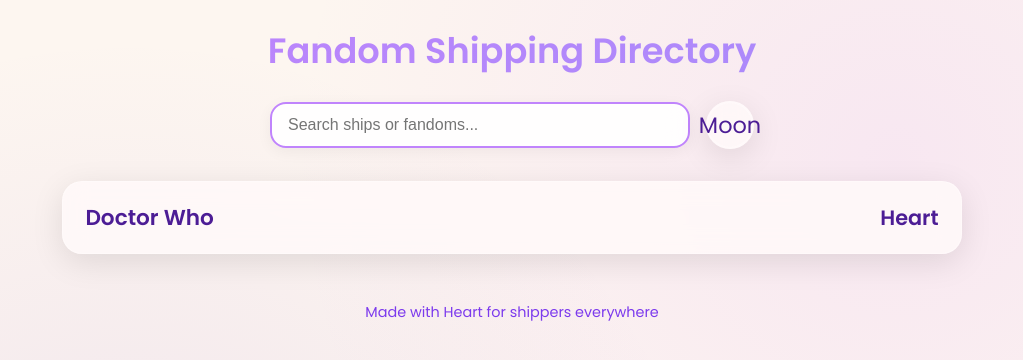
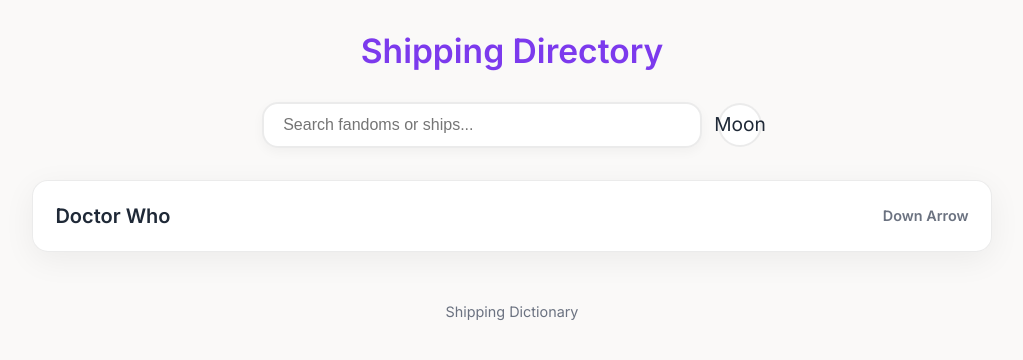
Before and after one commit to paintedbirdsinflowers/Shipping-Dictionary, a plain HTML site: page index.html in a window 1280 px wide. Shown: the whole page, without its empty margins (128-1151 px from the left). Drawn offline with Linux system fonts and the light colour scheme.

Commit message:
Update styles and content in index.html

```diff
--- a/index.html
+++ b/index.html
@@ -4,29 +4,28 @@
   <meta charset="UTF-8" />
   <meta name="viewport" content="width=device-width, initial-scale=1.0" />
   <title>Shipping Directory</title>
-  <link href="https://fonts.googleapis.com/css2?family=Poppins:wght@400;500;600&display=swap" rel="stylesheet">
+  <link href="https://fonts.googleapis.com/css2?family=Inter:wght@400;500;600&display=swap" rel="stylesheet">
   <style>
     :root {
-      --bg: #fdf6f0;
-      --card: rgba(255, 250, 250, 0.85);
-      --card-border: rgba(255, 255, 255, 0.3);
-      --accent: #c084fc;
-      --accent-hover: #a78bfa;
-      --text: #4c1d95;
-      --subtext: #7c3aed;
-      --heart: #e11d48;
-      --shadow: 0 8px 32px rgba(0,0,0,0.1);
-      --transition: all 0.3s cubic-bezier(0.4, 0, 0.2, 1);
+      --bg: #faf9f8;
+      --card: rgba(255, 255, 255, 0.92);
+      --border: rgba(0, 0, 0, 0.08);
+      --accent: #7c3aed;
+      --accent-hover: #6d28d9;
+      --text: #1f2937;
+      --subtext: #6b7280;
+      --shadow: 0 8px 32px rgba(0, 0, 0, 0.06);
+      --radius: 16px;
+      --transition: all 0.25s ease;
     }
 
     [data-theme="dark"] {
-      --bg: #1a0033;
-      --card: rgba(30, 0, 60, 0.7);
-      --card-border: rgba(255, 255, 255, 0.1);
-      --text: #e0d4ff;
-      --subtext: #c4b5fd;
-      --heart: #f87171;
-      --shadow: 0 8px 32px rgba(0,0,0,0.4);
+      --bg: #0f0f1a;
+      --card: rgba(20, 20, 35, 0.85);
+      --border: rgba(255, 255, 255, 0.1);
+      --text: #f3f4f6;
+      --subtext: #9ca3af;
+      --shadow: 0 8px 32px rgba(0, 0, 0, 0.3);
     }
 
     * {
@@ -36,35 +35,29 @@
     }
 
     body {
-      font-family: 'Poppins', system-ui, sans-serif;
+      font-family: 'Inter', system-ui, sans-serif;
       background: var(--bg);
       color: var(--text);
-      min-height: 100vh;
+      line-height: 1.6;
       padding: 1.5rem;
-      background-image:
-        radial-gradient(circle at 20% 80%, rgba(120, 60, 200, 0.1) 0%, transparent 50%),
-        radial-gradient(circle at 80% 20%, rgba(200, 100, 250, 0.1) 0%, transparent 50%);
       transition: var(--transition);
     }
 
     .container {
-      max-width: 900px;
+      max-width: 960px;
       margin: 0 auto;
     }
 
     header {
       text-align: center;
       margin-bottom: 2rem;
-      position: relative;
     }
 
     h1 {
-      font-size: 2.2rem;
-      background: linear-gradient(135deg, var(--accent), var(--accent-hover));
-      -webkit-background-clip: text;
-      -webkit-text-fill-color: transparent;
-      background-clip: text;
+      font-size: 2.1rem;
       font-weight: 600;
+      color: var(--accent);
+      margin-bottom: 0.5rem;
     }
 
     .controls {
@@ -72,48 +65,48 @@
       gap: 1rem;
       justify-content: center;
       align-items: center;
+      flex-wrap: wrap;
       margin: 1.5rem 0;
-      flex-wrap: wrap;
     }
 
     input[type="text"] {
-      padding: 0.75rem 1rem;
+      padding: 0.75rem 1.2rem;
       width: 100%;
-      max-width: 420px;
+      max-width: 440px;
       font-size: 1rem;
-      border: 2px solid var(--accent);
-      border-radius: 16px;
-      background: rgba(255,255,255,0.9);
+      border: 2px solid var(--border);
+      border-radius: var(--radius);
+      background: var(--card);
       backdrop-filter: blur(10px);
       outline: none;
       transition: var(--transition);
-      box-shadow: 0 4px 15px rgba(0,0,0,0.05);
+      box-shadow: 0 4px 12px rgba(0,0,0,0.04);
     }
 
     input[type="text"]:focus {
-      border-color: var(--accent-hover);
-      box-shadow: 0 0 0 4px rgba(167, 139, 250, 0.3);
-      transform: scale(1.02);
+      border-color: var(--accent);
+      box-shadow: 0 0 0 4px rgba(124, 58, 237, 0.15);
     }
 
     .theme-toggle {
       background: var(--card);
-      border: 2px solid var(--card-border);
+      border: 2px solid var(--border);
       border-radius: 50%;
-      width: 48px;
-      height: 48px;
+      width: 44px;
+      height: 44px;
       display: flex;
       align-items: center;
       justify-content: center;
       cursor: pointer;
-      font-size: 1.4rem;
+      font-size: 1.2rem;
       backdrop-filter: blur(10px);
-      box-shadow: var(--shadow);
       transition: var(--transition);
     }
 
     .theme-toggle:hover {
-      transform: scale(1.1);
+      background: var(--accent);
+      color: white;
+      border-color: var(--accent);
     }
 
     #directory {
@@ -124,101 +117,100 @@
 
     .fandom {
       background: var(--card);
-      border: 1px solid var(--card-border);
-      border-radius: 20px;
+      border: 1px solid var(--border);
+      border-radius: var(--radius);
       padding: 1.2rem 1.4rem;
       backdrop-filter: blur(12px);
       box-shadow: var(--shadow);
       opacity: 0;
-      transform: translateY(20px);
-      animation: fadeIn 0.5s ease-out forwards;
+      transform: translateY(12px);
+      animation: fadeIn 0.4s ease-out forwards;
       transition: var(--transition);
     }
 
     .fandom:hover {
-      transform: translateY(-6px);
-      box-shadow: 0 16px 40px rgba(0,0,0,0.15);
+      transform: translateY(-4px);
+      box-shadow: 0 12px 28px rgba(0,0,0,0.1);
     }
 
     .fandom h2 {
       margin: 0;
       cursor: pointer;
+      font-size: 1.25rem;
+      font-weight: 600;
       color: var(--text);
-      font-size: 1.35rem;
       display: flex;
       align-items: center;
       justify-content: space-between;
-      font-weight: 600;
       user-select: none;
     }
 
-    .fandom h2 .heart {
-      font-size: 1.3rem;
-      transition: var(--transition);
+    .fandom h2::after {
+      content: "Down Arrow";
+      font-size: 0.9rem;
+      color: var(--subtext);
+      transition: transform 0.3s ease;
     }
 
-    .fandom h2 .heart.filled {
-      color: var(--heart);
-      animation: heartbeat 0.6s ease;
+    .fandom.open h2::after {
+      transform: rotate(180deg);
     }
 
     .ships {
       margin-top: 0.8rem;
-      padding-left: 1.2rem;
+      padding-left: 1.4rem;
       display: none;
-      animation: slideDown 0.4s ease-out;
+      animation: slideDown 0.35s ease-out;
     }
 
     .ships li {
-      margin: 0.35rem 0;
+      margin: 0.3rem 0;
       color: var(--subtext);
       list-style: none;
       position: relative;
-      padding-left: 1.8rem;
+      padding-left: 1.2rem;
       transition: var(--transition);
     }
 
     .ships li::before {
-      content: "Heart";
+      content: "•";
       position: absolute;
       left: 0;
-      color: var(--heart);
-      font-size: 0.9rem;
+      color: var(--accent);
+      font-weight: bold;
     }
 
     .ships li.highlight {
-      background: linear-gradient(120deg, rgba(167,139,250,0.2), rgba(196,181,253,0.2));
+      background: rgba(124, 58, 237, 0.12);
       border-radius: 8px;
       padding: 0.2rem 0.5rem;
-      margin: 0.35rem 0;
       display: inline-block;
       width: fit-content;
     }
 
     .no-matches {
       text-align: center;
-      font-size: 1.1rem;
+      padding: 2.5rem;
       color: var(--subtext);
-      padding: 2rem;
       font-style: italic;
     }
 
     .loading {
       text-align: center;
       color: var(--subtext);
+      padding: 2rem;
       font-style: italic;
-      padding: 2rem;
     }
 
     .loading::after {
       content: "";
       display: inline-block;
-      width: 1.5rem;
-      height: 1.5rem;
-      border: 3px solid var(--accent);
+      width: 1.2rem;
+      height: 1.2rem;
+      border: 2px solid var(--accent);
       border-top-color: transparent;
       border-radius: 50%;
-      animation: spin 1s linear infinite;
+      animation: spin 0.8s linear infinite;
       margin-left: 0.5rem;
     }
 
@@ -235,21 +227,16 @@
 
     @keyframes slideDown {
       from { opacity: 0; max-height: 0; }
-      to { opacity: 1; max-height: 500px; }
+      to { opacity: 1; max-height: 400px; }
     }
 
     @keyframes spin {
       to { transform: rotate(360deg); }
     }
 
-    @keyframes heartbeat {
-      0%, 100% { transform: scale(1); }
-      50% { transform: scale(1.3); }
-    }
-
     @media (max-width: 600px) {
       h1 { font-size: 1.8rem; }
-      .controls { flex-direction: column; }
+      .controls { flex-direction: column; align-items: stretch; }
       input[type="text"] { max-width: 100%; }
     }
   </style>
@@ -257,16 +244,16 @@
 <body>
   <div class="container">
     <header>
-      <h1>Fandom Shipping Directory</h1>
+      <h1>Shipping Directory</h1>
       <div class="controls">
-        <input type="text" id="search" placeholder="Search ships or fandoms...">
+        <input type="text" id="search" placeholder="Search fandoms or ships...">
         <div class="theme-toggle" id="themeToggle">Moon</div>
       </div>
     </header>
 
     <div id="directory" class="loading">Loading ships...</div>
 
-    <footer>Made with Heart for shippers everywhere</footer>
+    <footer>Shipping Dictionary</footer>
   </div>
 
   <script>
@@ -296,7 +283,7 @@
       }
     }
 
-    // Render with highlight
+    // Render
     function render(data, query = "") {
       directory.innerHTML = "";
       const lower = query.toLowerCase();
@@ -315,10 +302,10 @@
           const div = document.createElement("div");
           div.className = "fandom";
           div.style.animationDelay = `${delay}s`;
-          delay += 0.05;
+          delay += 0.04;
 
           const h2 = document.createElement("h2");
-          h2.innerHTML = `${fandom} <span class="heart">Heart</span>`;
+          h2.textContent = fandom;
 
           const ul = document.createElement("ul");
           ul.className = "ships";
@@ -328,7 +315,7 @@
             const li = document.createElement("li");
             if (query && ship.toLowerCase().includes(lower)) {
               li.classList.add("highlight");
-              const regex = new RegExp(`(${query})`, "gi");
+              const regex = new RegExp(`(${query.replace(/[.*+?^${}()|[\]\\]/g, '\\$&')})`, "gi");
               li.innerHTML = ship.replace(regex, "<mark>$1</mark>");
             } else {
               li.textContent = ship;
@@ -336,11 +323,10 @@
             ul.appendChild(li);
           });
 
-          const heart = h2.querySelector(".heart");
           h2.onclick = () => {
-            const open = ul.style.display === "block";
-            ul.style.display = open ? "none" : "block";
-            heart.classList.toggle("filled", !open);
+            const isOpen = ul.style.display === "block";
+            ul.style.display = isOpen ? "none" : "block";
+            div.classList.toggle("open", !isOpen);
           };
 
           div.appendChild(h2);
@@ -350,18 +336,17 @@
       });
 
       if (!visible) {
-        directory.innerHTML = `<p class='no-matches'>No ships found for "${query}"</p>`;
+        directory.innerHTML = `<p class='no-matches'>No results for "${query}"</p>`;
       }
     }
 
-    // Search
+    // Search with debounce
     let timeout;
     searchInput.addEventListener("input", e => {
       clearTimeout(timeout);
-      timeout = setTimeout(() => render(allData, e.target.value), 200);
+      timeout = setTimeout(() => render(allData, e.target.value), 180);
     });
 
-    // Start
     loadShips();
   </script>
 </body>
```
